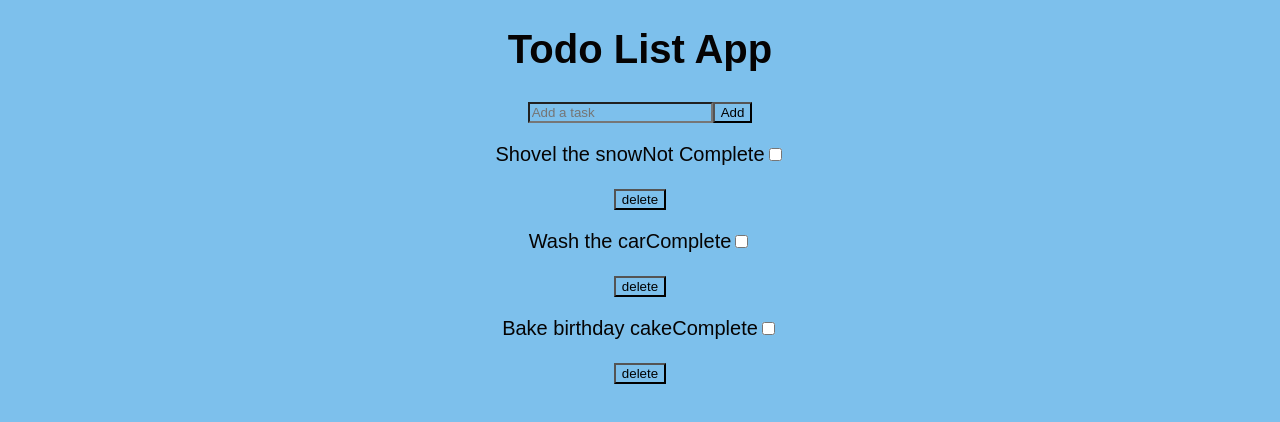
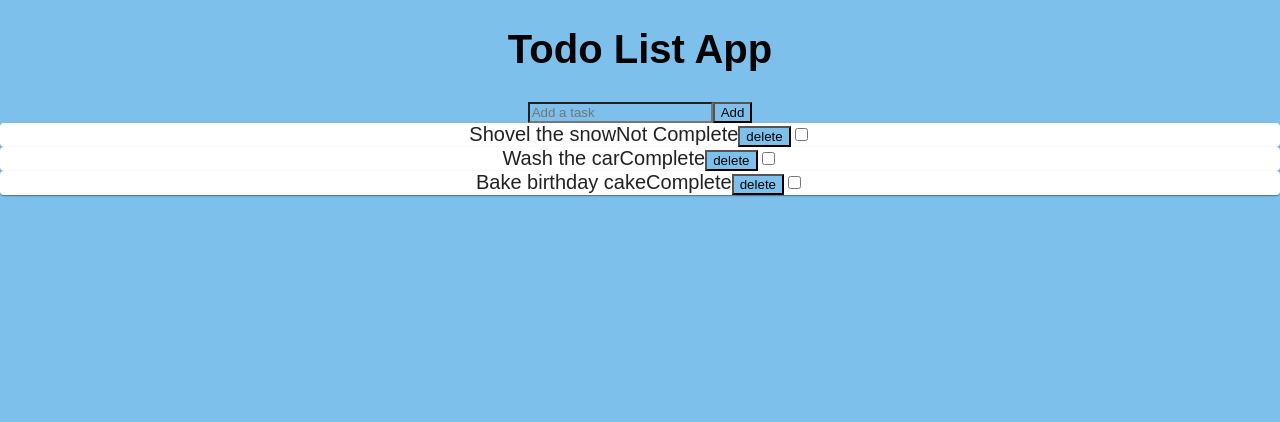
Before and after one commit to apippin033/todo-list, a React (Create React App) app: page / in a window 1280 px wide. Shown: the top 422 px of the page. Built offline with nearby package versions, Linux system fonts and the light colour scheme.

Commit message:
MUI added

```diff
--- a/package.json
+++ b/package.json
@@ -6,12 +6,14 @@
     "@emotion/react": "^11.9.0",
     "@emotion/styled": "^11.8.1",
     "@mui/material": "^5.7.0",
+    "@mui/styled-engine-sc": "^5.7.0",
     "@testing-library/jest-dom": "^5.16.4",
     "@testing-library/react": "^13.2.0",
     "@testing-library/user-event": "^13.5.0",
     "react": "^18.1.0",
     "react-dom": "^18.1.0",
     "react-scripts": "5.0.1",
+    "styled-components": "^5.3.5",
     "uuid": "^8.3.2",
     "web-vitals": "^2.1.4"
   },
--- a/src/components/todoItem.js
+++ b/src/components/todoItem.js
@@ -1,19 +1,20 @@
 import React from "react";
+import Card from "@mui/material/Card";
 
 export const TodoItem = ({ todo, toggleComplete, removeTodo }) => {
   return (
     <div>
-      <p>
+      <Card>
         {todo.description}
         {todo.complete ? "Complete" : "Not Complete"}
+        <button onClick={() => removeTodo(todo.id)}>delete</button>
         <input
           type={"checkbox"}
           onChange={() => toggleComplete()}
           name={"complete"}
           id={todo.id}
         />{" "}
-      </p>
-      <button onClick={() => removeTodo(todo.id)}>delete</button>
+      </Card>
     </div>
   );
 };
--- a/src/components/todoList.js
+++ b/src/components/todoList.js
@@ -1,10 +1,15 @@
 import React from "react";
 import { TodoItem } from "./todoItem.js";
 
-export const TodoList = ({ todos, toggleComplete }) => {
+export const TodoList = ({ todos, toggleComplete, removeTodo }) => {
   return todos.map((todo) => {
     return (
-      <TodoItem key={todo.id} todo={todo} toggleComplete={toggleComplete} />
+      <TodoItem
+        key={todo.id}
+        todo={todo}
+        toggleComplete={toggleComplete}
+        removeTodo={removeTodo}
+      />
     );
   });
 };
```
Also changed, not shown: 1 other file (tests, documents, lock files or other folders).
